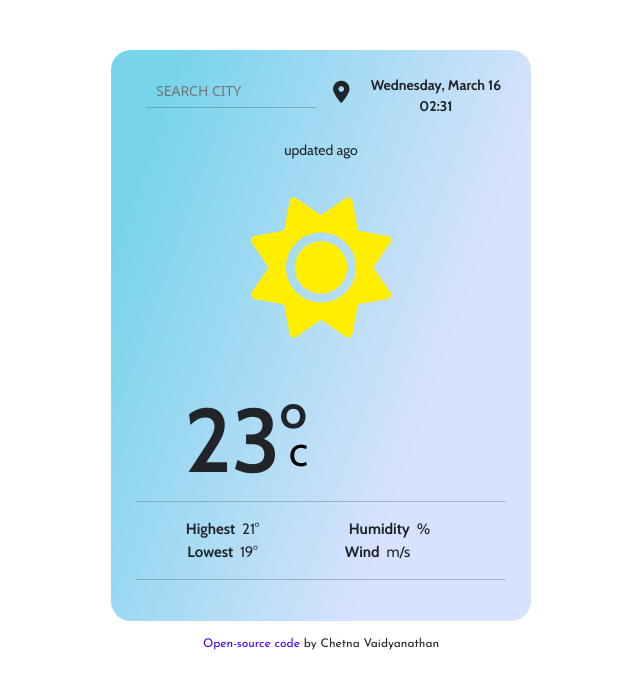
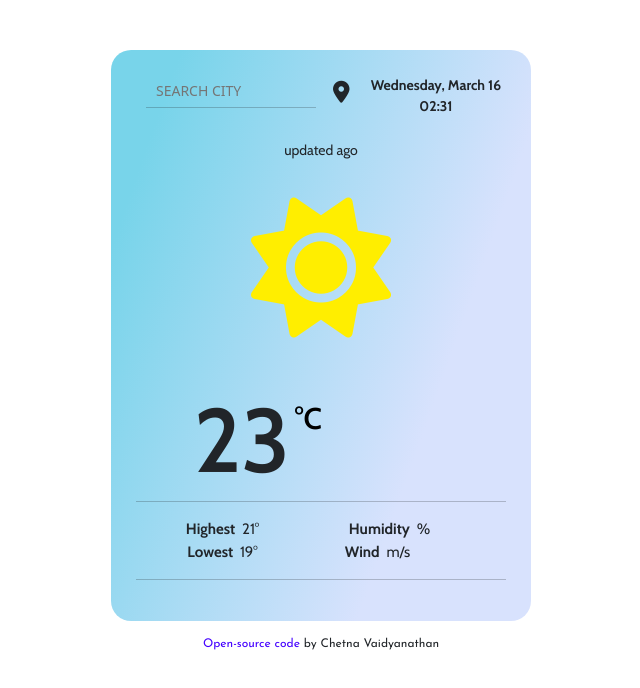
Before and after one commit to Chetnavaid/weather-now-app, a plain HTML site: page index.html in a window 1280 px wide. Shown: the whole page, without its empty margins (319-959 px from the left). Drawn offline with nearby package versions, Linux system fonts and the light colour scheme; no server answers.

Commit message:
Fixed temperature position

```diff
--- a/index.html
+++ b/index.html
@@ -63,9 +63,9 @@
 
         <div class="row">
           <div class="col-8 live-temp">
-            <span id="current-temp">23</span><span class="units">°</span>
+            <span id="current-temp">23</span
+            ><span id="celsius-link"><sup>°C</sup></span>
           </div>
-          <div class="col-4" id="celsius-link">C</div>
         </div>
         <hr class="line-1" />
         <div class="row forecast-data">
--- a/src/styles.css
+++ b/src/styles.css
@@ -104,19 +104,19 @@ a:hover {
   padding-right: 30px;
   padding-bottom: 5px;
   position: relative;
-  left: -10px;
+  right: -15px;
 }
 
 #celsius-link {
   font-family: "Cabin", sans-serif;
   font-weight: 600;
-  font-size: 30px;
+  font-size: 40px;
   padding-top: 70px;
   padding-bottom: 20px;
   padding-right: 30px;
   position: relative;
-  right: 145px;
-  bottom: 10px;
+  left: 5px;
+  bottom: 28px;
   color: rgb(0, 0, 0);
 }
 
@@ -148,7 +148,7 @@ a:hover {
 }
 
 .forecast-temperature-min {
-  opacity: 0.75;
+  opacity: 0.6;
 }
 
 .forecast-day {
```
